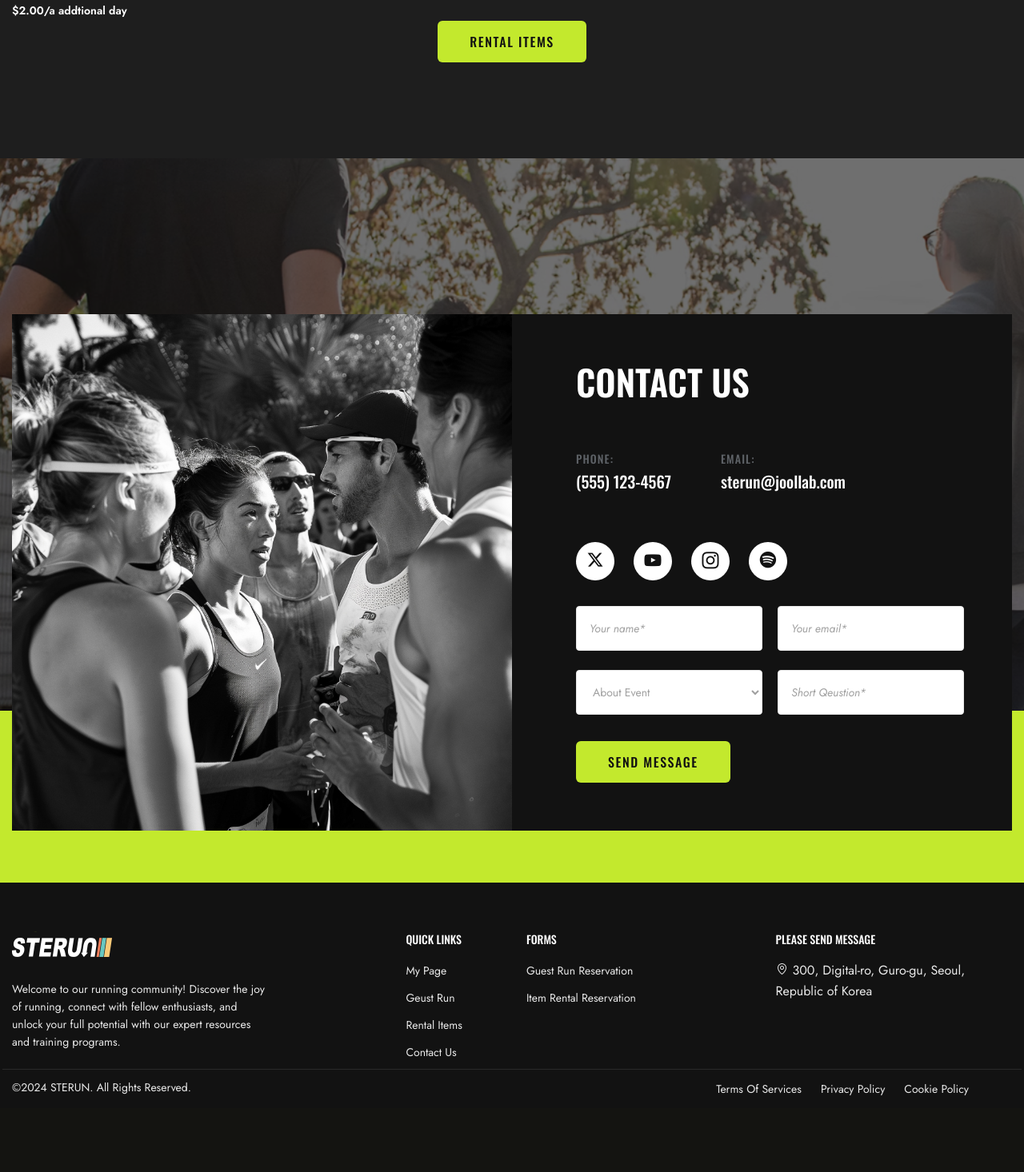
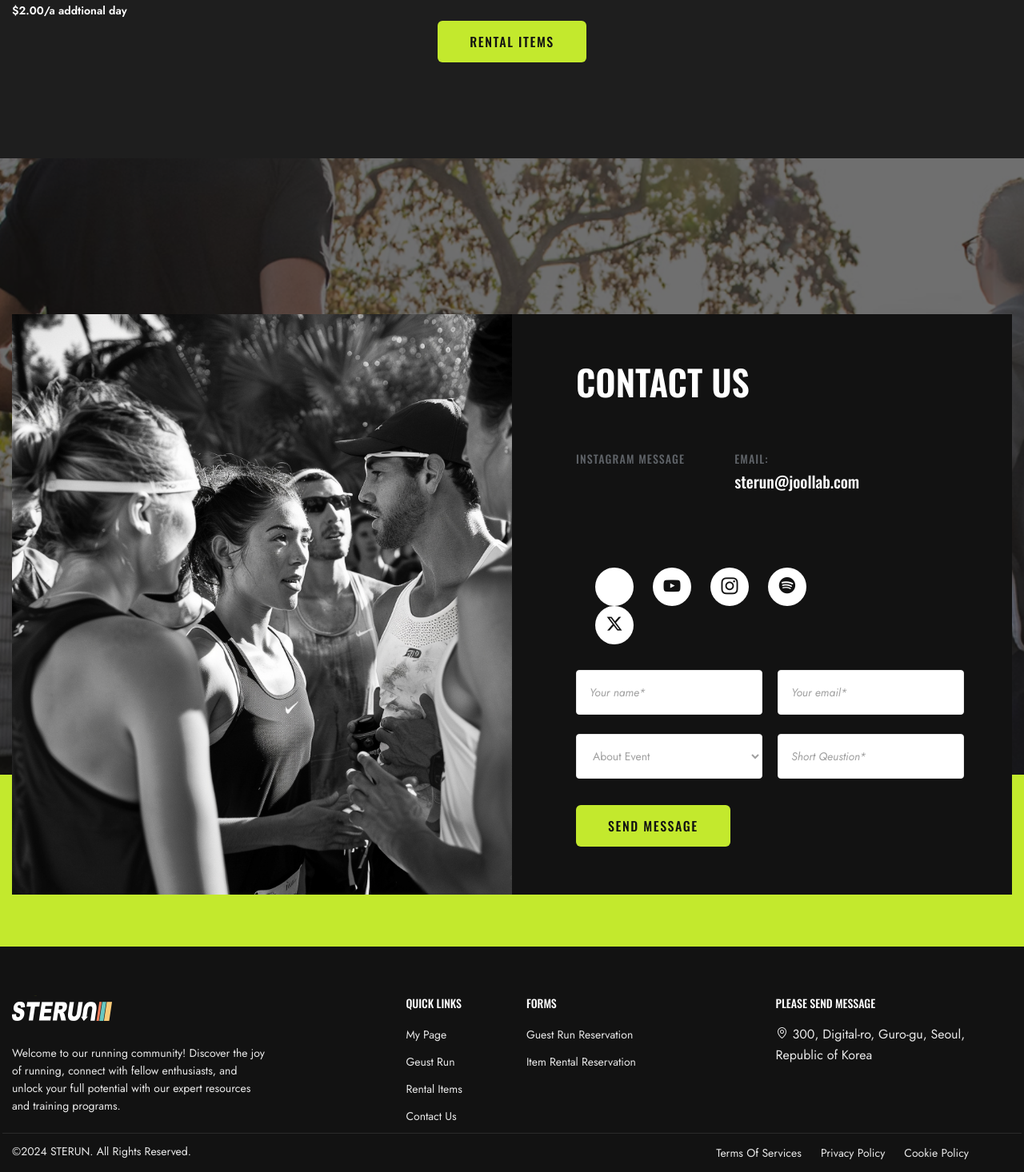
Before and after one commit to khw0512/sterun, a Django app: page / in a window 1280 px wide. Shown: the part 4527-5993 px from the top of the page at 80% size. Before the commit the page ends 5898 px from the top, so only its background shows below. Run offline with Django 4.2, Linux system fonts and the light colour scheme; data comes from the database, SQL or seed files in the repository; parts of the project's set-up code (start-up, migrations or seed data) failed here and were passed over; some libraries are stand-ins or nearby versions; some web fonts are replaced.

Commit message:
202408272020

```diff
--- a/templates/index.html
+++ b/templates/index.html
@@ -377,9 +377,10 @@
               <div class="list-contact">
                 <div class="contact">
                   <span>
-                    Phone:
+                    Instagram Message
                   </span>
-                  <p class="address">(555) 123-4567</p>
+                  <p class="address">
+                    <a href="https://www.instagram.com/sterun.kr/" target="_blank"></p>
                   </div>
                   <div class="contact">
                     <span>
```
Lines whose indentation alone changed are shown as unchanged.
